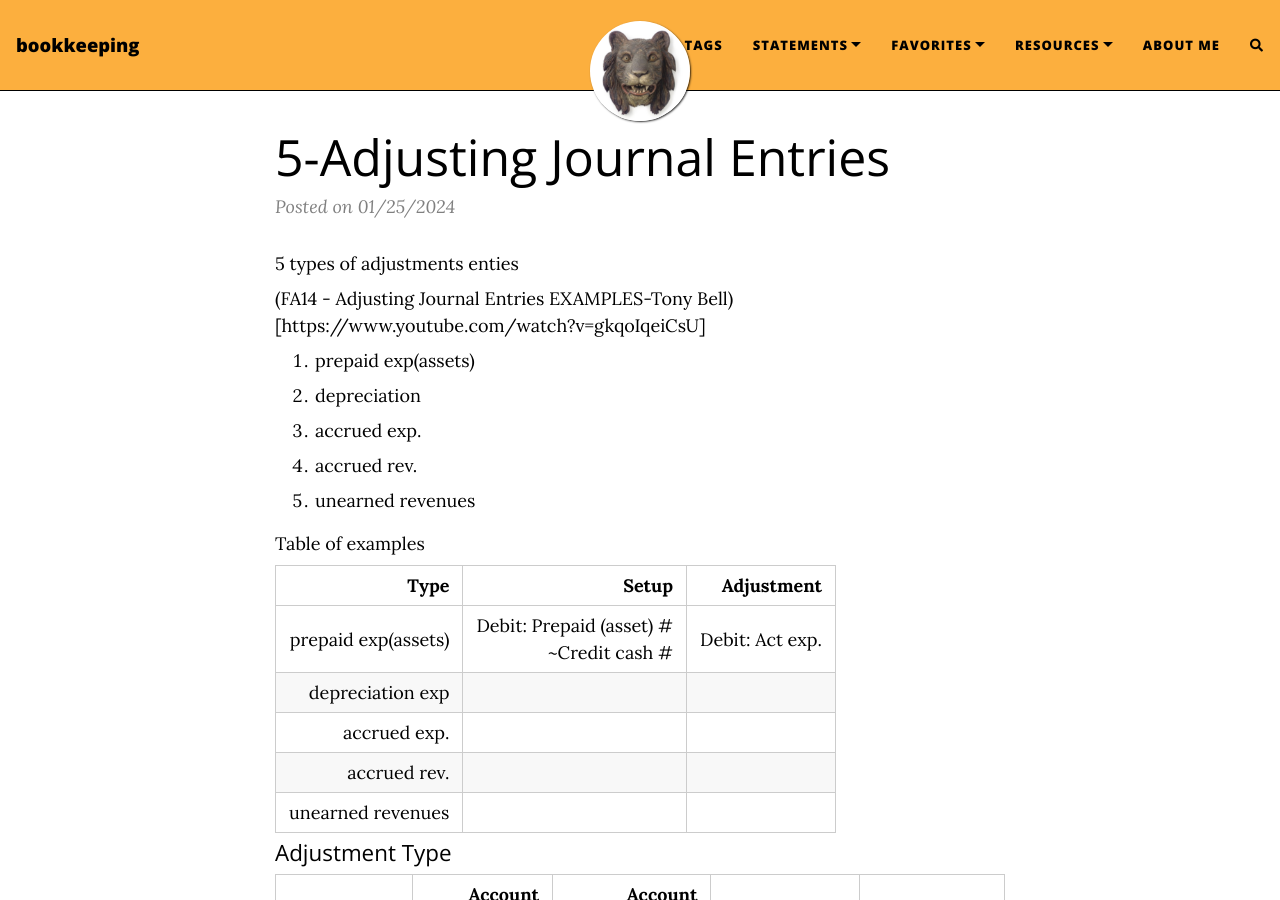
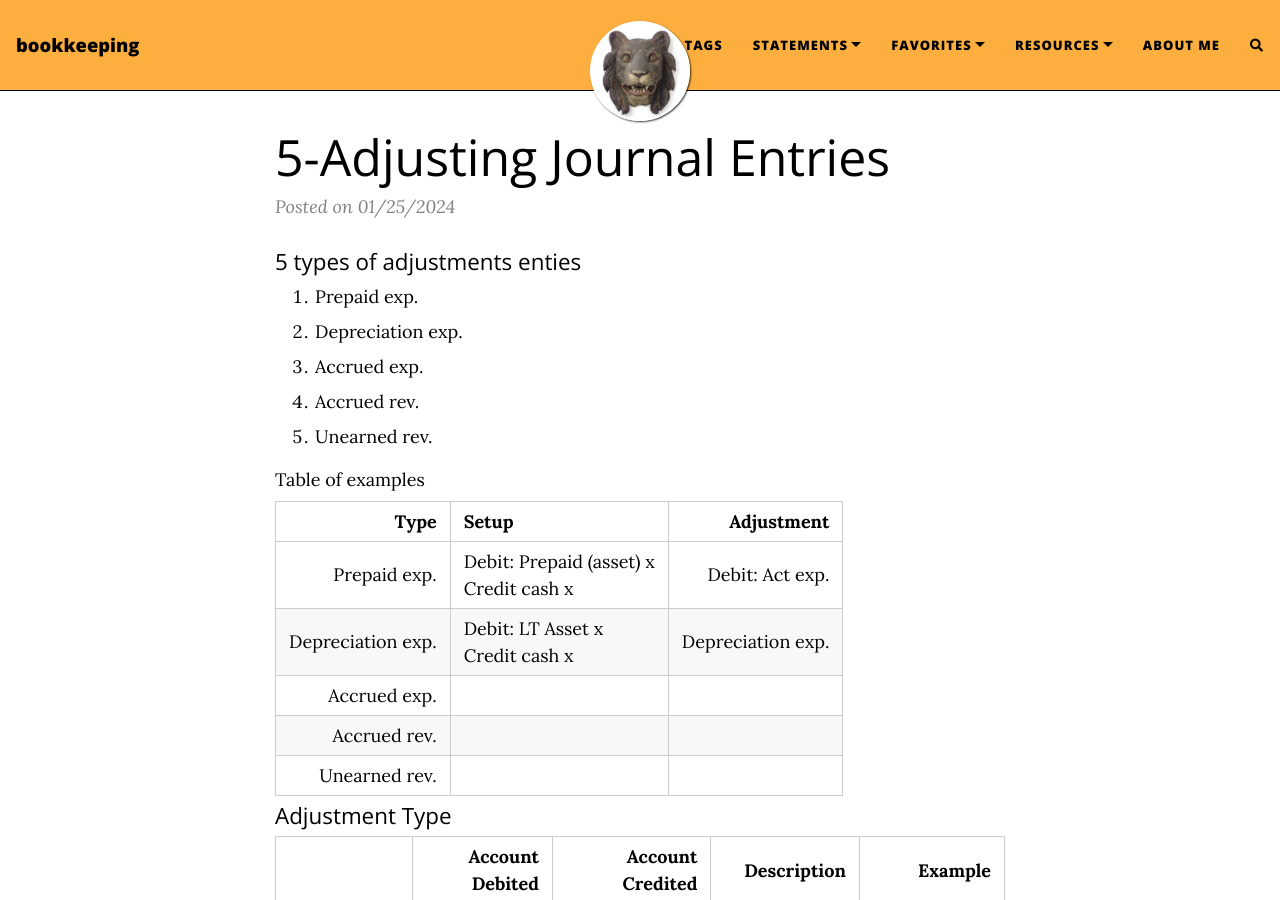
Before and after one commit to mcc-us/mcc-us.github.io.bkup, a Jekyll site: the page built from _posts/2024-01-25-5-adjustment-types.md, in a window 1280 px wide and 900 px high. Built offline with Jekyll 4.4.1, drawn with Linux system fonts in a browser that asks for light colours; nearby versions of some CDN libraries; comment, search, counter and statistics services are not loaded; some of the changed text lies outside the part shown.

Commit message:
mod adjust

```diff
--- a/_posts/2024-01-25-5-adjustment-types.md
+++ b/_posts/2024-01-25-5-adjustment-types.md
@@ -4,31 +4,28 @@ title: 5-Adjusting Journal Entries
 tags: adjustments
 ---
 
-5 types of adjustments enties
+### 5 types of adjustments enties
 
-(FA14 - Adjusting Journal Entries EXAMPLES-Tony Bell)[https://www.youtube.com/watch?v=gkqoIqeiCsU]
+1. Prepaid exp.
 
+2. Depreciation exp.
 
-1. prepaid exp(assets)
+3. Accrued exp.
 
-2. depreciation
+4. Accrued rev.
 
-3. accrued exp.
-
-4. accrued rev.
-
-5. unearned revenues
+5. Unearned rev.
 
 
 Table of examples
 
 | Type | Setup | Adjustment |
-|-----:|------:|-----------:|
-| prepaid exp(assets)| Debit: Prepaid (asset) #<br>~Credit cash #| Debit: Act exp.|
-| depreciation exp | | |
-| accrued exp. | | |
-| accrued rev. | | |
-| unearned revenues | | |
+|-----:|:------|-----------:|
+| Prepaid exp.| Debit: Prepaid (asset) x<br> Credit cash x| Debit: Act exp. |
+| Depreciation exp. | Debit: LT Asset  x<br> Credit cash x| Depreciation exp. |
+| Accrued exp. | | |
+| Accrued rev. | | |
+| Unearned rev. | | |
 
 ### Adjustment Type
 
```
Also changed, not shown: other parts of _posts/2024-01-25-5-adjustment-types.md (+5 -0 lines).
